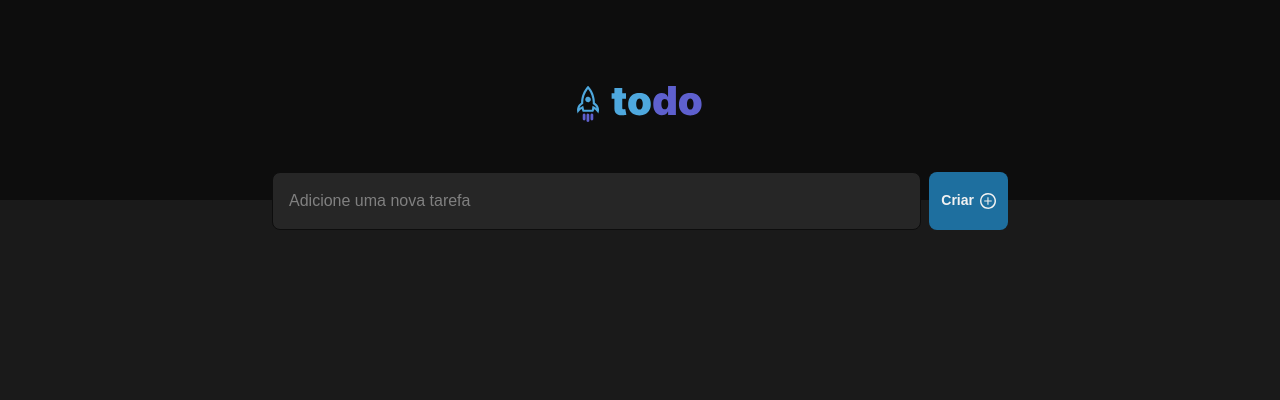
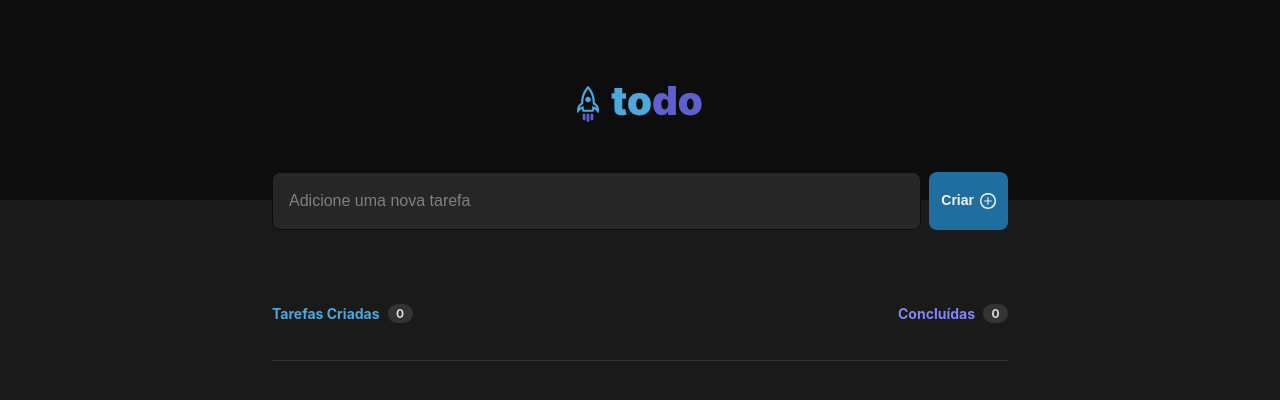
Before and after one commit to SpruceGabriela/ignite-todo-list, a React (Create React App) app: page / in a window 1280 px wide. Shown: the top 400 px of the page. Built offline with nearby package versions, Linux system fonts and the light colour scheme.

Commit message:
feat: implement main container for tasks

```diff
--- a/src/App.tsx
+++ b/src/App.tsx
@@ -1,10 +1,12 @@
 import Header from "./components/Header/Header";
+import MainContainer from "./components/MainContainer";
 import "./index.css"
 
 const App = () => {
   return (
     <main className="App">
       <Header />
+      <MainContainer />
     </main>
   );
 }
--- /dev/null
+++ b/src/components/MainContainer/MainContainer.module.css
@@ -0,0 +1,61 @@
+.main {
+  height: auto;
+  width: 100%;
+  margin-top: 91px;
+  display: flex;
+  flex-direction: column;
+  align-items: center;
+}
+
+.wrapper {
+  height: inherit;
+  width: 100%;
+  max-width: 736px;
+}
+
+.header {
+  width: 100%;
+  display: flex;
+  justify-content: space-between;
+  align-items: center;
+  padding-bottom: 24px;
+  border-bottom: 1px solid #333333;
+}
+
+.info {
+  display: flex;
+  justify-content: flex-start;
+  align-items: center;
+}
+
+.created {
+  font-style: normal;
+  font-weight: 700;
+  font-size: 14px;
+  line-height: 17px;
+  color: #4EA8DE;
+  margin-right: 8px;
+}
+
+.done {
+  font-style: normal;
+  font-weight: 700;
+  font-size: 14px;
+  line-height: 17px;
+  color: #8284FA;
+  margin-right: 8px;
+}
+
+.counter {
+  width: 25px;
+  height: 19px;
+  background: #333333;
+  border-radius: 999px;
+  display: flex;
+  justify-content: center;
+  align-items: center;
+  font-weight: 700;
+  font-size: 12px;
+  line-height: 15px;
+  color: #D9D9D9;
+}
--- /dev/null
+++ b/src/components/MainContainer/MainContainer.tsx
@@ -0,0 +1,30 @@
+import styles from "./MainContainer.module.css";
+
+const Header = () => {
+	return (
+		<main className={styles.main}>
+      <section className={styles.wrapper}>
+        <header className={styles.header}>
+          <div className={styles.info}>
+            <h3 className={styles.created}>
+              Tarefas Criadas
+            </h3>
+            <span className={styles.counter}>
+              0
+            </span>
+          </div>
+          <div className={styles.info}>
+            <h3 className={styles.done}>
+              Concluídas
+            </h3>
+            <span className={styles.counter}>
+              0
+            </span>
+          </div>
+        </header>
+      </section>
+		</main>
+	);
+};
+
+export default Header;
--- /dev/null
+++ b/src/components/MainContainer/index.ts
@@ -0,0 +1 @@
+export { default } from "./MainContainer";
```
Also changed, not shown: src/components/NewTask/NewTask.tsx (+4 -4 lines).
